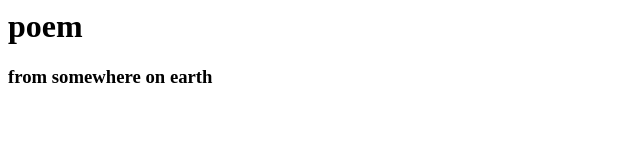
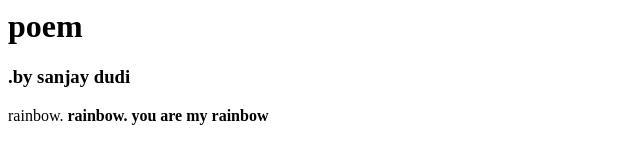
Before and after one commit to dudi07/websites_start, a plain HTML site: page index.html in a window 1280 px wide. Shown: the whole page, without its empty margins (0-640 px from the left). Drawn offline with Linux system fonts and the light colour scheme.

Commit message:
Update index.html

```diff
--- a/index.html
+++ b/index.html
@@ -2,6 +2,7 @@
 
 <body>
   <h1> poem </h1>
-  <h3> from somewhere on earth </h3>
+  <h3>.by sanjay dudi </h3>
+  <p> rainbow.<strong> rainbow. you are my rainbow </p>
   </body>
   </html>
```
